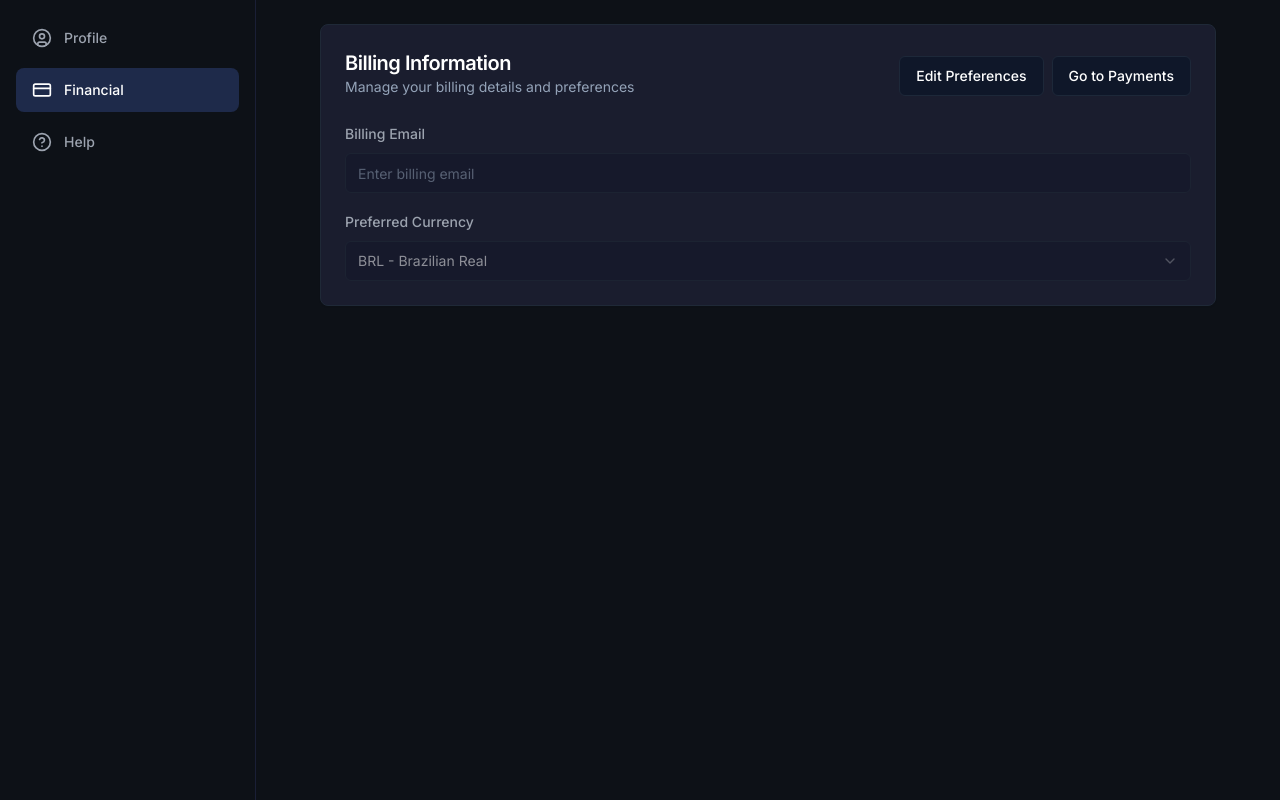
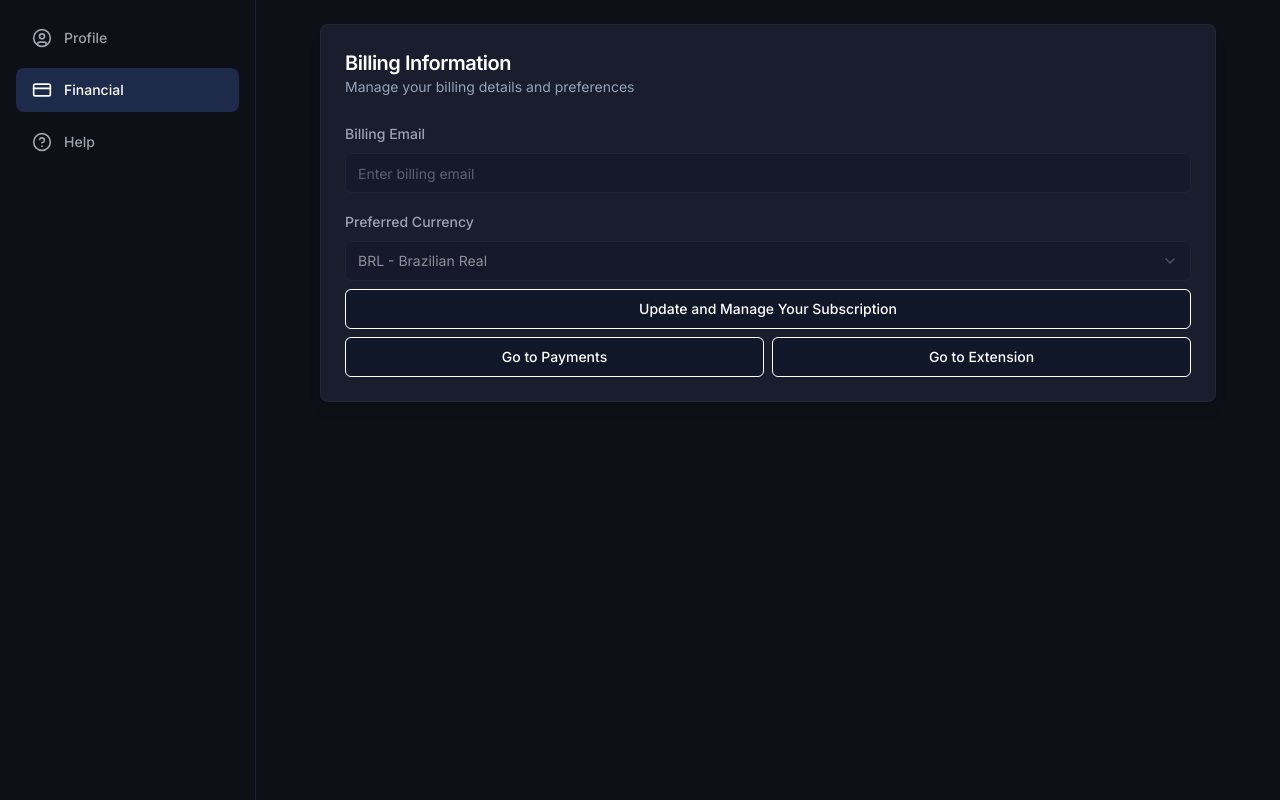
Before and after one commit to Kelviny-Jesus/nb1-site, a Next.js app: page /dashboard/financial in a window 1280 px wide. Built offline with nearby package versions, Linux system fonts and the light colour scheme.

Commit message:
Update FinancialTab.tsx
update - payments, extension and management

```diff
--- a/components/dashboard/FinancialTab.tsx
+++ b/components/dashboard/FinancialTab.tsx
@@ -63,11 +63,6 @@ export default function FinancialTab() {
     fetchFinancialData();
   }, []);
 
-  const handleEdit = () => {
-    setIsEditing(true);
-    setTempData(financialData);
-  };
-
   const handleCancel = () => {
     setIsEditing(false);
     setTempData(financialData);
@@ -117,6 +112,15 @@ export default function FinancialTab() {
     router.push("/pricing"); // Redireciona para a rota correta: /pricing
   };
 
+  const handleManageSubscription = () => {
+    console.log("Attempting to redirect to:", "https://billing.stripe.com/p/login/cN25lM9QbecH6WIeUU");
+    window.location.href = "https://billing.stripe.com/p/login/cN25lM9QbecH6WIeUU";
+  };
+
+  const handleGoToExtension = () => {
+    window.location.href = "https://chromewebstore.google.com/detail/number-one-nb1/oioolidaomkmlmepijkenklgphfkadin?hl=pt-BR&utm_source=ext_sidebar"; // Redireciona para a Google Web Store
+  };
+
   if (isLoading) {
     return (
       <div className="flex items-center justify-center min-h-[200px]">
@@ -130,32 +134,11 @@ export default function FinancialTab() {
 
   return (
     <div className="w-full max-w-4xl mx-auto space-y-6">
-      <Card className="bg-[#1A1D2E] border-gray-800">
-        <CardHeader className="flex flex-row items-center justify-between">
+      <Card className="bg-[#1A1D2E] border-gray-800 rounded-lg shadow-lg">
+        <CardHeader>
           <div>
             <CardTitle className="text-xl text-white">Billing Information</CardTitle>
             <CardDescription>Manage your billing details and preferences</CardDescription>
-          </div>
-          <div className="flex gap-2">
-            {!isEditing ? (
-              <>
-                <Button variant="outline" onClick={handleEdit} className="text-white">
-                  Edit Preferences
-                </Button>
-                <Button variant="outline" onClick={handleGoToPayments} className="text-white">
-                  Go to Payments
-                </Button>
-              </>
-            ) : (
-              <>
-                <Button variant="outline" onClick={handleCancel} className="text-white">
-                  Cancel
-                </Button>
-                <Button onClick={handleSave} className="bg-[#4F46E5] hover:bg-[#4338CA] text-white">
-                  Save
-                </Button>
-              </>
-            )}
           </div>
         </CardHeader>
         <CardContent className="space-y-4">
@@ -186,6 +169,31 @@ export default function FinancialTab() {
                 <SelectItem value="EUR">EUR - Euro</SelectItem>
               </SelectContent>
             </Select>
+            <div className="flex flex-col gap-2 mt-2">
+              <Button
+                variant="outline"
+                onClick={handleManageSubscription}
+                className="text-white border-white hover:bg-gray-700 w-full"
+              >
+                Update and Manage Your Subscription
+              </Button>
+              <div className="flex gap-2">
+                <Button
+                  variant="outline"
+                  onClick={handleGoToPayments}
+                  className="text-white border-white hover:bg-gray-700 w-full"
+                >
+                  Go to Payments
+                </Button>
+                <Button
+                  variant="outline"
+                  onClick={handleGoToExtension}
+                  className="text-white border-white hover:bg-gray-700 w-full"
+                >
+                  Go to Extension
+                </Button>
+              </div>
+            </div>
           </div>
         </CardContent>
       </Card>
```
